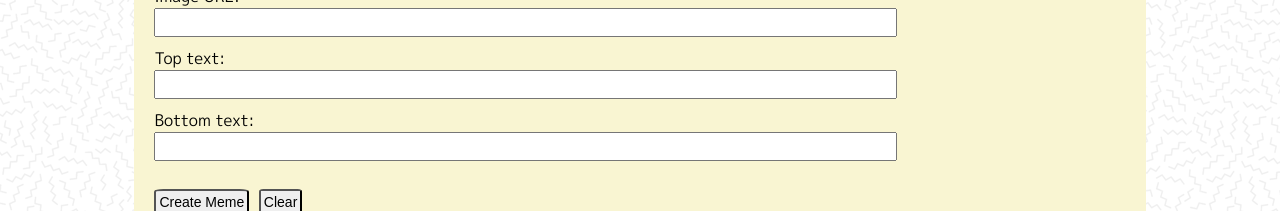
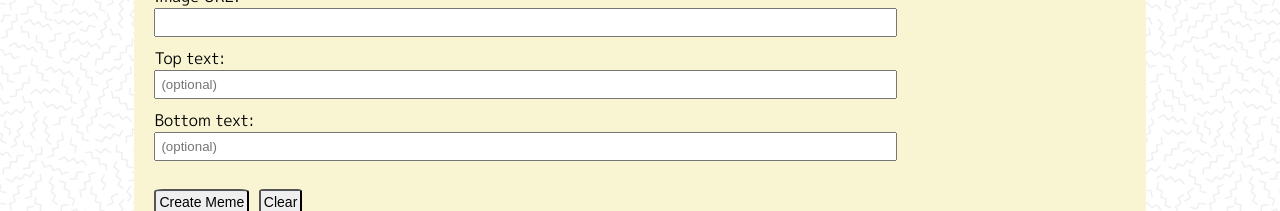
Before and after one commit to jessicaelee/meme-generator, a plain HTML site: page index.html in a window 1280 px wide. Shown: the part 209-420 px from the top of the page. Drawn offline with Linux system fonts and the light colour scheme; a web font is replaced by a local one.

Commit message:
Update index.html

```diff
--- a/index.html
+++ b/index.html
@@ -25,15 +25,15 @@
         <div id="form">
             <div class="qualities">
                 Image URL: <br />
-                <input type="text" id="url" />
+                <input type="text" id="url" >
             </div>
             <div class="qualities">
                 Top text: <br />
-                <input type="text" id="top-text" maxlength="45"/>
+                <input type="text" id="top-text" placeholder="(optional)" maxlength="45"/>
             </div>
             <div class="qualities">
                 Bottom text: <br />
-                <input type="text" id="bottom-text" maxlength="45"/>
+                <input type="text" id="bottom-text" placeholder="(optional)" maxlength="45"/>
             </div>
             <div class="qualities">
                 <button id="submit" ><imput type="submit" value="Send Request">Create Meme</button>
```
